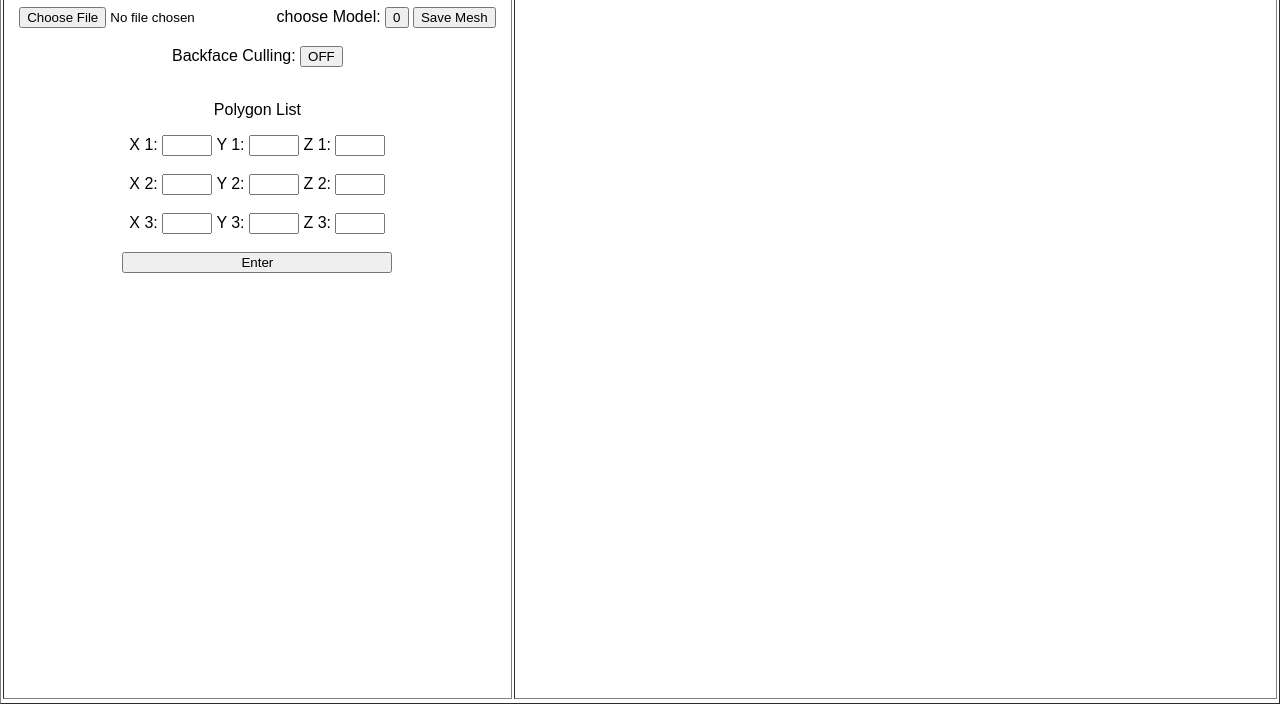
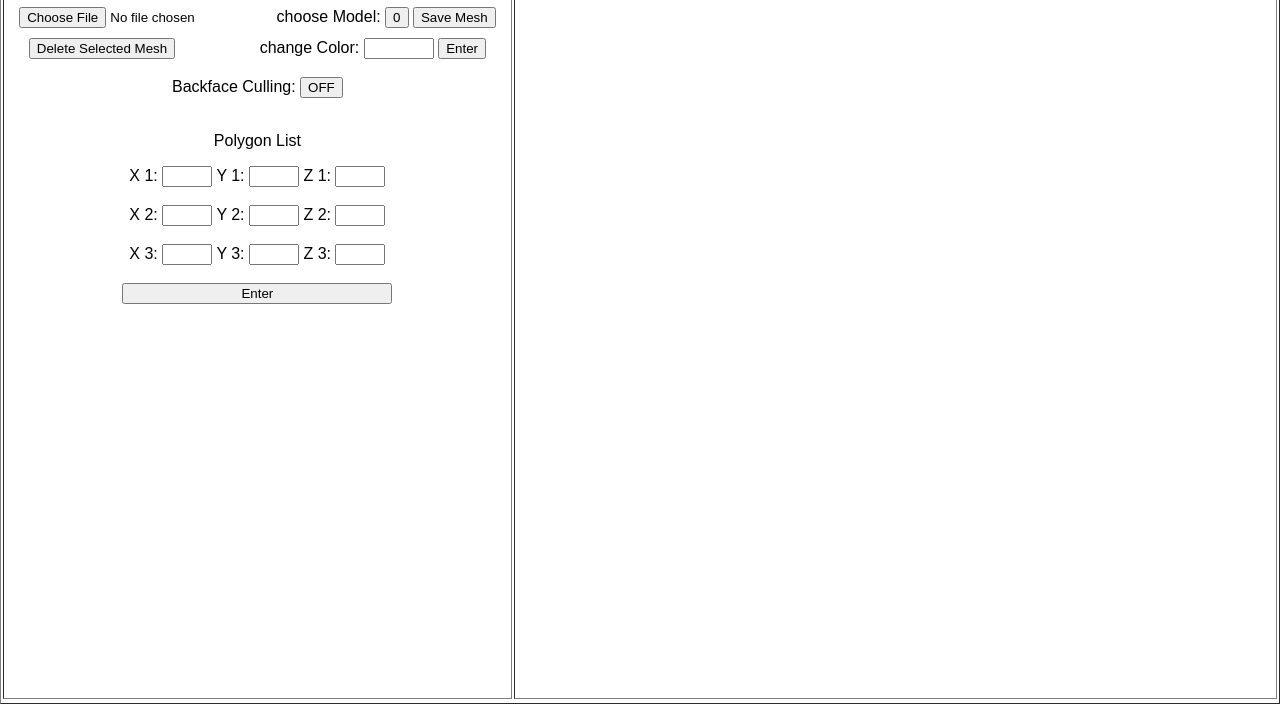
Before and after one commit to basementdwellers69/node.js-PA7, a plain HTML site: page v0.0.3-1/index.html in a window 1280 px wide. Shown: the part 96-800 px from the top of the page. Drawn offline with Linux system fonts and the light colour scheme.

Commit message:
v.0.2.0 - index.html update

```diff
--- a/v0.0.3-1/index.html
+++ b/v0.0.3-1/index.html
@@ -12,6 +12,9 @@
                 <input type="file" id="fileInput">
                 choose Model: <button value="0">0</button>
                 <button id="saveMesh">Save Mesh</button>
+                <button id="delMesh" style="margin-top: 10px; margin-right: 80px">Delete Selected Mesh</button>
+                change Color: <input type="text" id="colorInput"placeholder="" style="width:70px">
+                <button id="color">Enter</button>
                 <br><br>
 
                 Backface Culling: <button id="bCulling" value="0">OFF</button>
```
